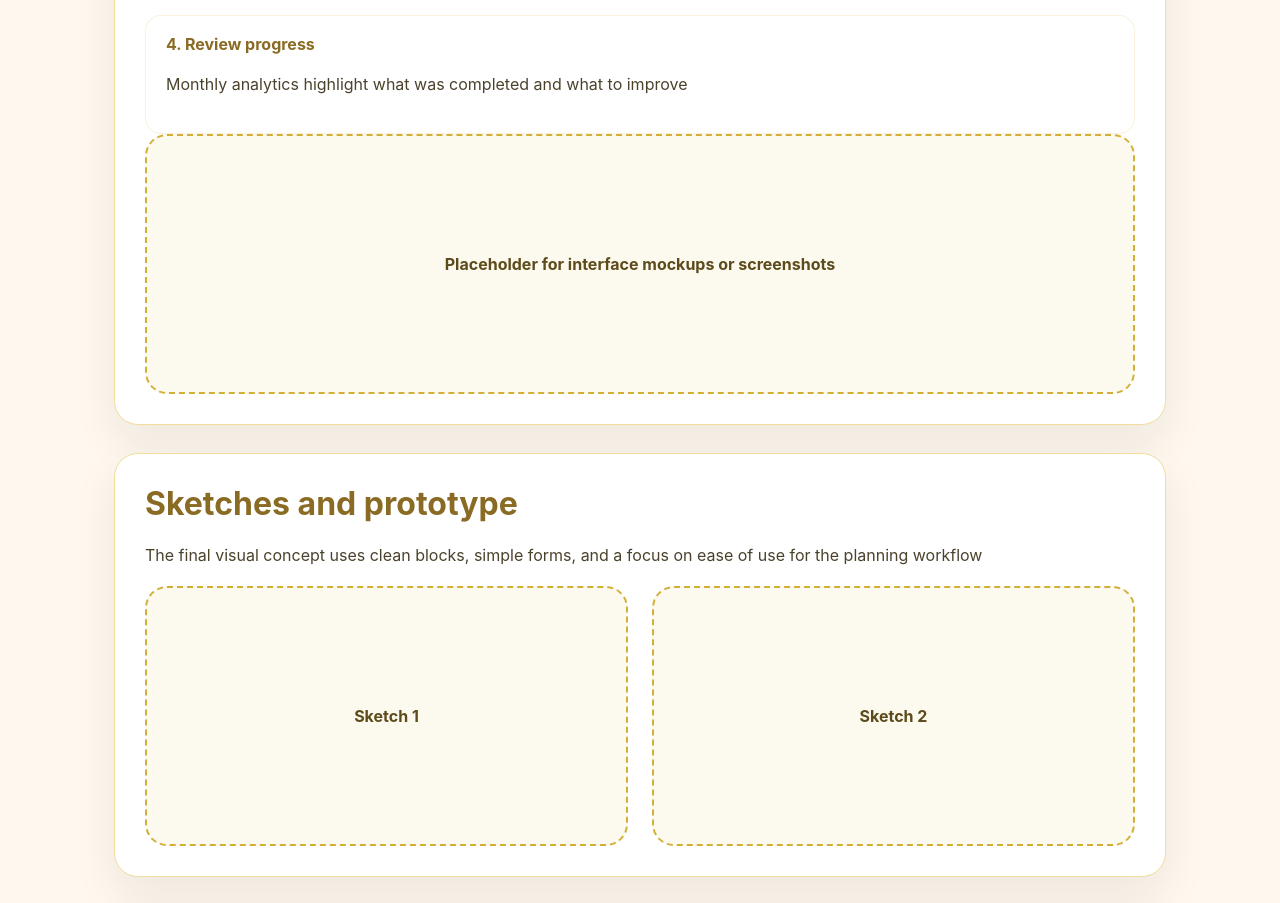
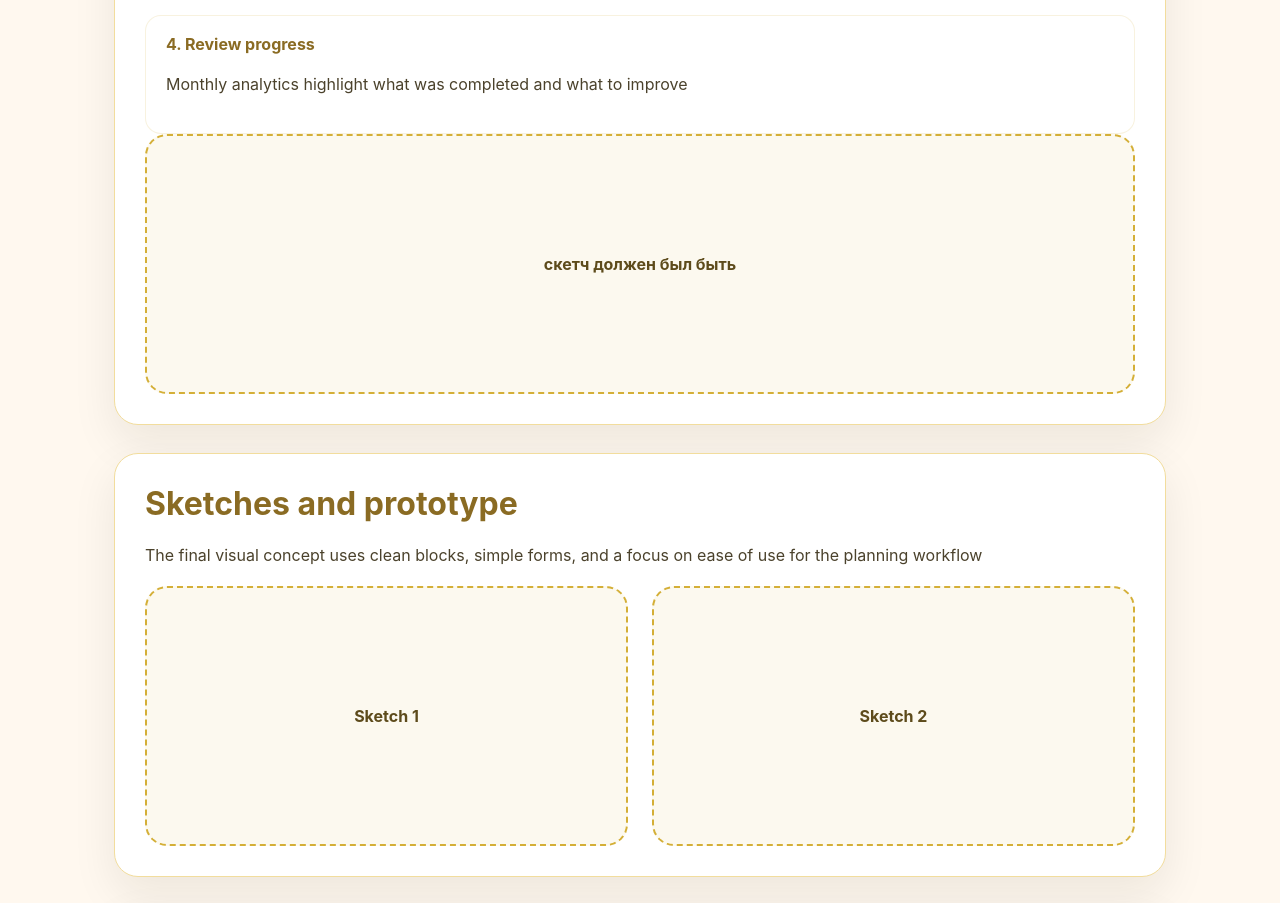
Before and after one commit to devbyy/planifyhw, a plain HTML site: page index.html in a window 1280 px wide. Shown: the part 2302-3205 px from the top of the page. Drawn offline with Linux system fonts and the light colour scheme.

Commit message:
updated 06.04.26

```diff
--- a/index.html
+++ b/index.html
@@ -391,7 +391,7 @@
                     <p>Monthly analytics highlight what was completed and what to improve</p>
                 </div>
             </div>
-            <div class="placeholder-large">Placeholder for interface mockups or screenshots</div>
+            <div class="placeholder-large">скетч должен был быть</div>
         </section>
 
         <section id="sketches" class="section-card">
```
